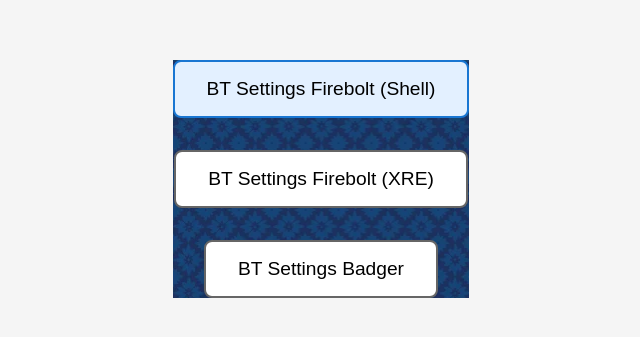
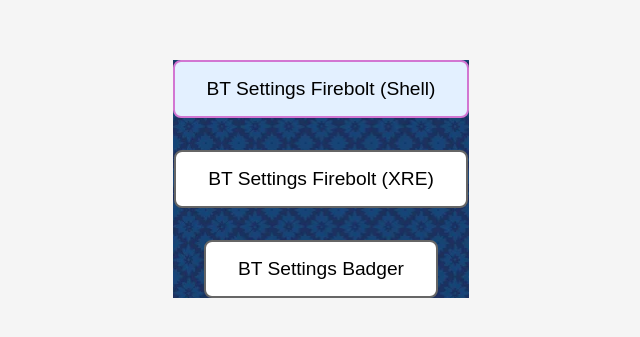
Before and after one commit to tinkerdos/deeplinks, a website built with webpack: page index.html in a window 1280 px wide. Shown: the part 221-558 px from the top of the page, without its empty margins (319-959 px from the left). Built offline with nearby package versions, Linux system fonts and the light colour scheme.

Commit message:
Remove centering styles and change button border color
Removed centering styles from body and updated button border color.

```diff
--- a/index.html
+++ b/index.html
@@ -15,8 +15,6 @@
       font-family: sans-serif;
     }
     body {
-      align-items: center;
-      justify-content: center;
       background-image: url('moroccan-flower-dark.webp');
       background-repeat: repeat; /* Tiles the image both horizontally and vertically */
       background-size: auto;   /* Adjusts the size of the pattern tile */
@@ -38,7 +36,7 @@
     }
     button:focus {
       outline: none;
-      border-color: #1976d2;
+      border-color: #d276d2;
       background: #e3f0ff;
     }
     button:hover {
```
